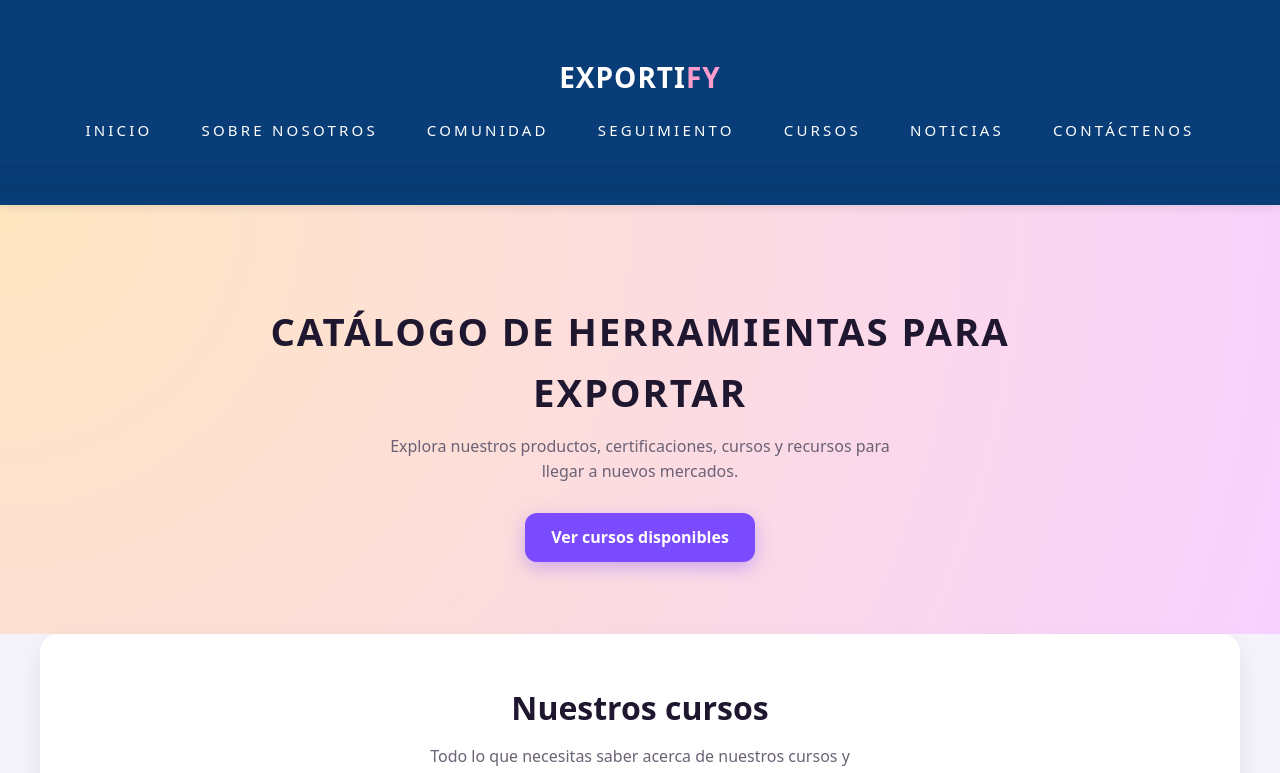
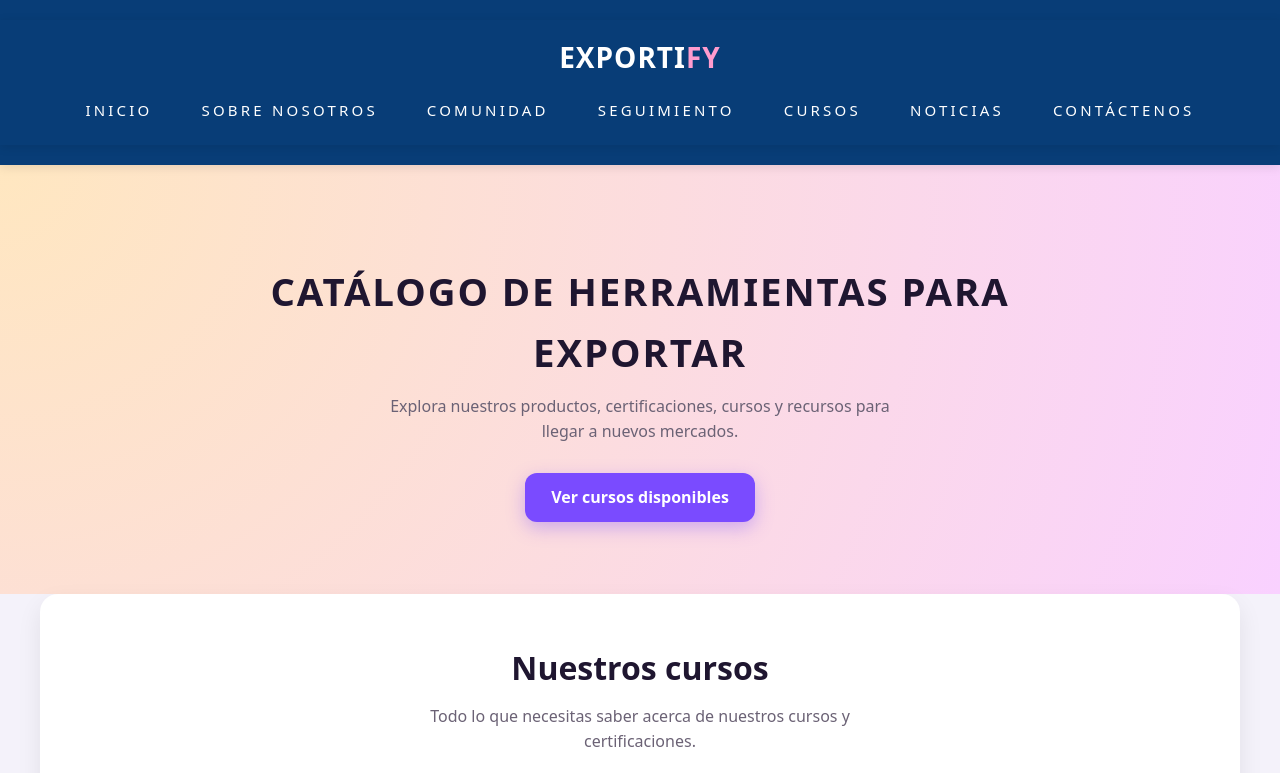
Before and after one commit to Made-cloud/Proyecto-Integrador-Front-Loopers, a plain HTML site: page pages/cursos.html in a window 1280 px wide. Shown: the top 773 px of the page. Drawn offline with nearby package versions, Linux system fonts and the light colour scheme.

Commit message:
fix Catalogo

```diff
--- a/pages/cursos.html
+++ b/pages/cursos.html
@@ -8,12 +8,8 @@
     <script src="../assets/js/cursos.js" defer></script>
     <script src="https://kit.fontawesome.com/84d1e351a8.js" crossorigin="anonymous"></script>
 </head>
-
+<div id="navbar"></div>
 <body class="catalogo-body">
-
-    <header class="site-header">
-        <div id="navbar"></div>
-    </header>
 
     <main>
 
```
